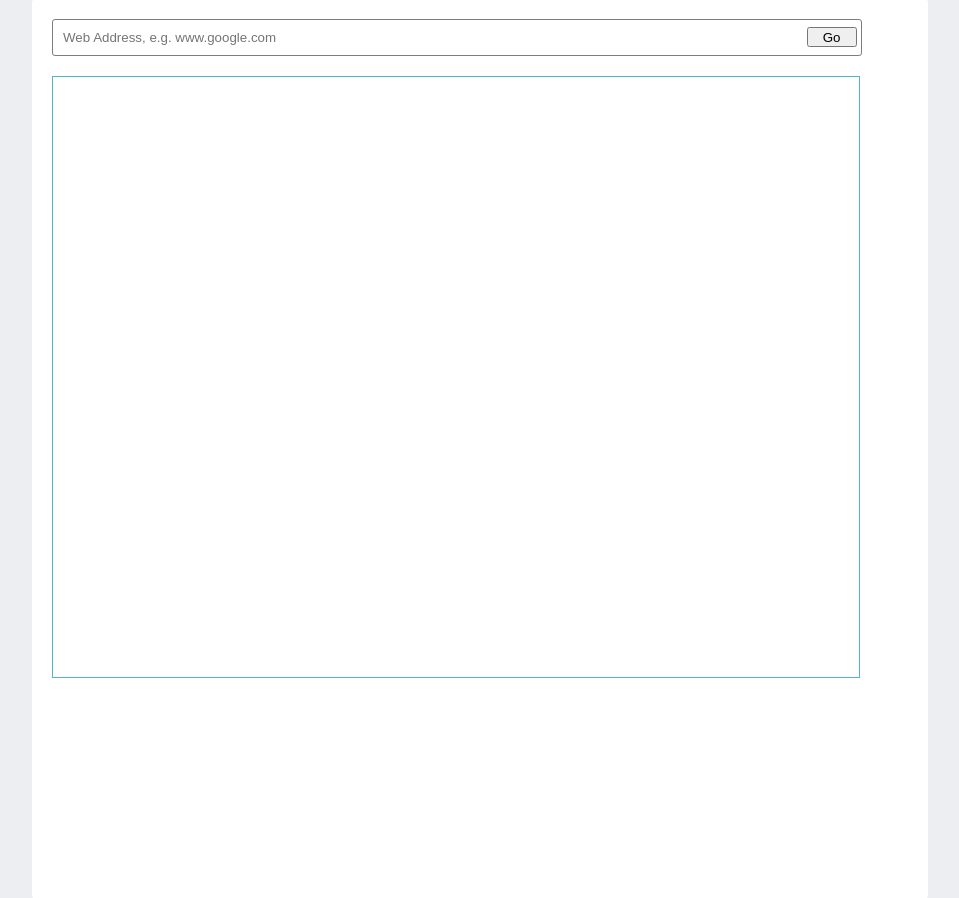
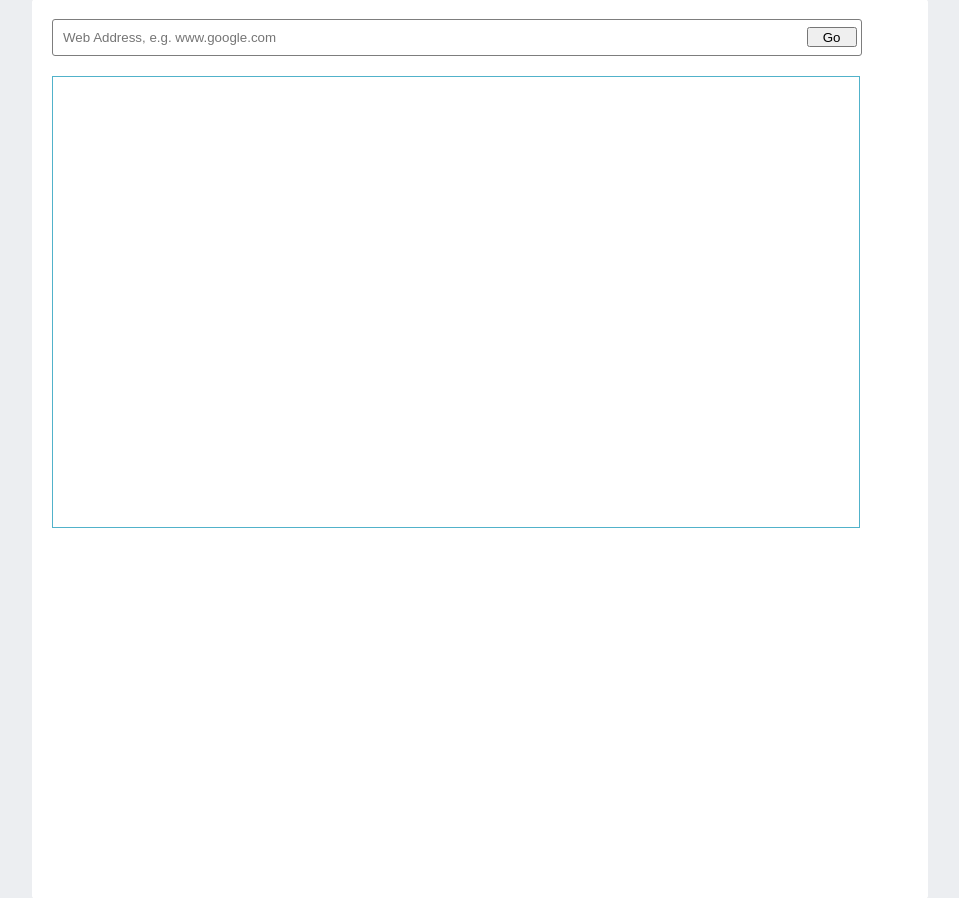
Before and after one commit to ZacharyMcGee/scrapey, a PHP site: page / in a window 1280 px wide. Shown: the part 76-974 px from the top of the page, without its empty margins (160-1119 px from the left). Run offline with PHP 8.4, Linux system fonts and the light colour scheme.

Commit message:
Change iframe height

```diff
--- a/css/style.css
+++ b/css/style.css
@@ -12,7 +12,7 @@ html, body{
 body {
   background-color: #eceef1;
   min-height: 100%;
-  min-width: 960px;
+  min-width: 600px;
 }
 
 .header {
@@ -108,7 +108,12 @@ padding-left: 20px;
   margin-left: 20px;
   margin-top: 20px;
   width: 90%;
-  height: 600px;
+  height: 450px;
   style: overflow:auto;
   border: 1px ridge #51b2ca;
 }
+
+.iframe {
+width: 100%;
+height: 100%;
+}
--- a/index.html
+++ b/index.html
@@ -1,17 +1,12 @@
 <!doctype html>
 <!-- Website Designed by Zachary McGee -->
 <html lang="en">
-<?php include('load_page.php'); ?>
 <head>
   <meta charset="utf-8">
   <title>Scrapey - Online Web Scraping Application</title>
   <meta name="description" content="Scrapey">
   <meta name="author" content="Scrapey">
-
   <link rel="stylesheet" href="css/style.css">
-  <script src="js/jquery-3.3.1.min.js"></script>
-  <script src="js/load_page.js"></script>
-  <script src="js/element-selector.js"></script>
 </head>
 
 <body>
@@ -36,7 +31,8 @@
         <input type="text" id="input-site" class="input-text" placeholder="Web Address, e.g. www.google.com">
         <input type="button" id="button" class="input-button" value="Go" onclick="refreshData()">
       </div>
-        <div class="site-view" id="site-view" src=""></div>
+        <iframe name="iframe" id="iframe" scroll="no" class="site-view"></iframe>
+</div>
 
     </div>
   </div>
@@ -49,4 +45,8 @@
 
 
 </body>
+  <script src="https://ajax.googleapis.com/ajax/libs/jquery/3.3.1/jquery.min.js"></script>
+  <script src="js/load_page.js"></script>
+  <script src="js/scrapey.js"></script>
+  <script src="js/element-selector.js"></script>
 </html>
```
